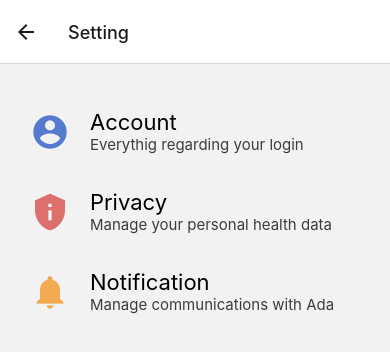
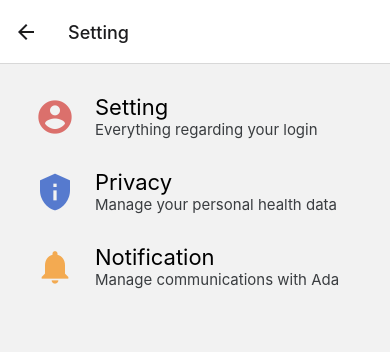
Before and after one commit to gincheong/clone-ada, a React Native app: screen /Setting in a window 390 px wide. Shown: the top 352 px of the page. Built offline with nearby package versions, Linux system fonts and the light colour scheme.

Commit message:
feat(TextWithIcon): 메뉴 리스트에서 쓰이는 텍스트+아이콘 컴포넌트 작성, 적용

```diff
--- a/src/components/Drawer/Drawer.tsx
+++ b/src/components/Drawer/Drawer.tsx
@@ -1,6 +1,8 @@
 import React from 'react';
-import { StyleSheet, Text, View, TouchableOpacity } from 'react-native';
+import { StyleSheet, View, TouchableOpacity } from 'react-native';
 import Icon from 'react-native-vector-icons/EvilIcons';
+// components
+import TextWithIcon from '../TextWithIcon/TextWithIcon';
 // interfaces
 import { DrawerProps } from './interfaces';
 import { StackProps } from '../../screens/interfaces';
@@ -18,19 +20,36 @@ const Drawer = (props: DrawerProps) => {
     navigation.navigate(name);
   };
 
+  // * SettingScreen의 리스트와 묶기
   return (
     <View style={styles.container}>
+      {/* Setting */}
       <TouchableOpacity onPress={() => navigateScreen('Setting')}>
-        <View style={styles.item}>
-          <Icon style={styles.icon} name="gear" />
-          <Text style={styles.itemText}>Setting</Text>
-        </View>
+        <TextWithIcon
+          icon={{
+            family: 'EvilIcons',
+            name: 'gear',
+            size: theme.font.xlarge,
+          }}
+          text={{
+            value: 'Setting',
+            size: theme.font.large,
+          }}
+        />
       </TouchableOpacity>
+      {/* Profile */}
       <TouchableOpacity onPress={() => navigateScreen('Profile')}>
-        <View style={styles.item}>
-          <Icon style={styles.icon} name="user" />
-          <Text style={styles.itemText}>Profile</Text>
-        </View>
+        <TextWithIcon
+          icon={{
+            family: 'EvilIcons',
+            name: 'user',
+            size: theme.font.xlarge,
+          }}
+          text={{
+            value: 'Profile',
+            size: theme.font.large,
+          }}
+        />
       </TouchableOpacity>
       <TouchableOpacity onPress={onPressCloseIcon}>
         <View style={{ ...styles.item, ...styles.right }}>
--- /dev/null
+++ b/src/components/TextWithIcon/TextWithIcon.tsx
@@ -0,0 +1,70 @@
+import React from 'react';
+import { StyleSheet, Text, View } from 'react-native';
+import EvilIcons from 'react-native-vector-icons/EvilIcons';
+import MaterialIcons from 'react-native-vector-icons/MaterialIcons';
+// interfaces
+import { TextWithIconProps } from './interfaces';
+
+const TextWithIcon = (props: TextWithIconProps) => {
+  const { text, icon, description } = props;
+
+  const renderIcon = () => {
+    switch (icon?.family) {
+      case 'EvilIcons':
+        return (
+          <EvilIcons
+            style={styles.icon}
+            name={icon.name as keyof typeof EvilIcons.getRawGlyphMap}
+            size={icon.size}
+            color={icon.color}
+          />
+        );
+
+      case 'MaterialIcons':
+        return (
+          <MaterialIcons
+            style={styles.icon}
+            name={icon.name as keyof typeof MaterialIcons.getRawGlyphMap}
+            size={icon.size}
+            color={icon.color}
+          />
+        );
+      default:
+        break;
+    }
+  };
+
+  return (
+    <View style={styles.container}>
+      {renderIcon()}
+      <View style={styles.textContainer}>
+        <Text style={{ fontSize: text.size, color: text.color }}>
+          {text.value}
+        </Text>
+        {description && (
+          <Text
+            style={{ fontSize: description.size, color: description.color }}>
+            {description.value}
+          </Text>
+        )}
+      </View>
+    </View>
+  );
+};
+
+const styles = StyleSheet.create({
+  container: {
+    flexDirection: 'row',
+    alignItems: 'center',
+    paddingHorizontal: 20,
+    paddingVertical: 15,
+  },
+  icon: {
+    marginRight: 20,
+  },
+  textContainer: {
+    flexDirection: 'column',
+  },
+});
+
+export default TextWithIcon;
--- /dev/null
+++ b/src/components/TextWithIcon/interfaces.ts
@@ -0,0 +1,24 @@
+export interface TextWithIconProps {
+  text: Text;
+  icon?: Icon;
+  description?: Description;
+}
+
+interface Text {
+  value: string;
+  size?: number;
+  color?: string;
+}
+
+interface Icon {
+  size?: number;
+  family?: 'EvilIcons' | 'MaterialIcons';
+  name?: string;
+  color?: string;
+}
+
+interface Description {
+  value?: string;
+  size?: number;
+  color?: string;
+}
--- a/src/screens/SettingScreen.tsx
+++ b/src/screens/SettingScreen.tsx
@@ -1,7 +1,8 @@
 import React from 'react';
-import { ScrollView, StyleSheet, Text, View } from 'react-native';
-import Icon from 'react-native-vector-icons/MaterialIcons';
+import { ScrollView, StyleSheet, View } from 'react-native';
 // import { StackScreenProps } from '@react-navigation/stack';
+// components
+import TextWithIcon from '../components/TextWithIcon/TextWithIcon';
 // interfaces
 // import { StackProps } from './interfaces';
 // styles
@@ -17,45 +18,60 @@ const SettingScreen = () => {
   return (
     <View style={styles.container}>
       <ScrollView style={styles.list}>
-        <View style={styles.listItem}>
-          <Icon
-            name={'account-circle'}
-            size={theme.font.xlarge + 10}
-            color={theme.color.accent2}
-          />
-          <View style={styles.textContainer}>
-            <Text style={styles.itemText}>Account</Text>
-            <Text style={styles.itemDescription}>
-              Everythig regarding your login
-            </Text>
-          </View>
-        </View>
-        <View style={styles.listItem}>
-          <Icon
-            name={'privacy-tip'}
-            size={theme.font.xlarge + 10}
-            color={theme.color.accent}
-          />
-          <View style={styles.textContainer}>
-            <Text style={styles.itemText}>Privacy</Text>
-            <Text style={styles.itemDescription}>
-              Manage your personal health data
-            </Text>
-          </View>
-        </View>
-        <View style={styles.listItem}>
-          <Icon
-            name={'notifications'}
-            size={theme.font.xlarge + 10}
-            color={theme.color.accent3}
-          />
-          <View style={styles.textContainer}>
-            <Text style={styles.itemText}>Notification</Text>
-            <Text style={styles.itemDescription}>
-              Manage communications with Ada
-            </Text>
-          </View>
-        </View>
+        {/* Setting */}
+        <TextWithIcon
+          icon={{
+            family: 'MaterialIcons',
+            name: 'account-circle',
+            size: theme.font.xlarge + 10,
+            color: theme.color.accent,
+          }}
+          text={{
+            value: 'Setting',
+            size: theme.font.large,
+          }}
+          description={{
+            value: 'Everything regarding your login',
+            size: theme.font.xsmall,
+            color: theme.color.gray,
+          }}
+        />
+        {/* Privacy */}
+        <TextWithIcon
+          icon={{
+            family: 'MaterialIcons',
+            name: 'privacy-tip',
+            size: theme.font.xlarge + 10,
+            color: theme.color.accent2,
+          }}
+          text={{
+            value: 'Privacy',
+            size: theme.font.large,
+          }}
+          description={{
+            value: 'Manage your personal health data',
+            size: theme.font.xsmall,
+            color: theme.color.gray,
+          }}
+        />
+        {/* Notification */}
+        <TextWithIcon
+          icon={{
+            family: 'MaterialIcons',
+            name: 'notifications',
+            size: theme.font.xlarge + 10,
+            color: theme.color.accent3,
+          }}
+          text={{
+            value: 'Notification',
+            size: theme.font.large,
+          }}
+          description={{
+            value: 'Manage communications with Ada',
+            size: theme.font.xsmall,
+            color: theme.color.gray,
+          }}
+        />
       </ScrollView>
     </View>
   );
@@ -65,28 +81,13 @@ const styles = StyleSheet.create({
   container: {
     flex: 1,
     justifyContent: 'center',
-    padding: 20,
+    padding: 15,
   },
   list: {
     flex: 1,
   },
   listItem: {
     marginTop: 15,
-    paddingHorizontal: 10,
-    paddingVertical: 10,
-    flex: 1,
-    flexDirection: 'row',
-    alignItems: 'center',
-  },
-  textContainer: {
-    marginLeft: 20,
-  },
-  itemText: {
-    fontSize: theme.font.large,
-  },
-  itemDescription: {
-    fontSize: theme.font.xsmall,
-    color: theme.color.gray,
   },
 });
 
```
